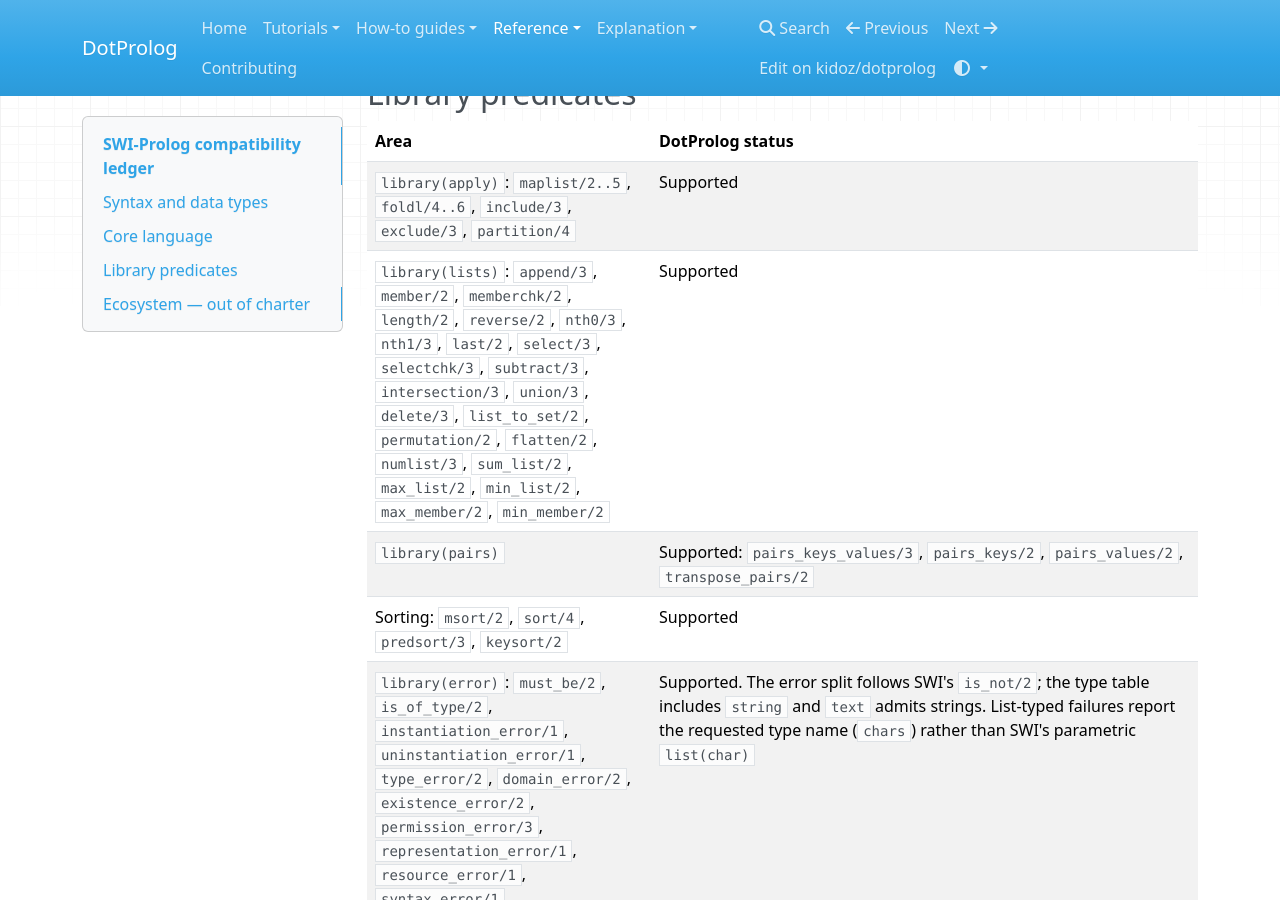
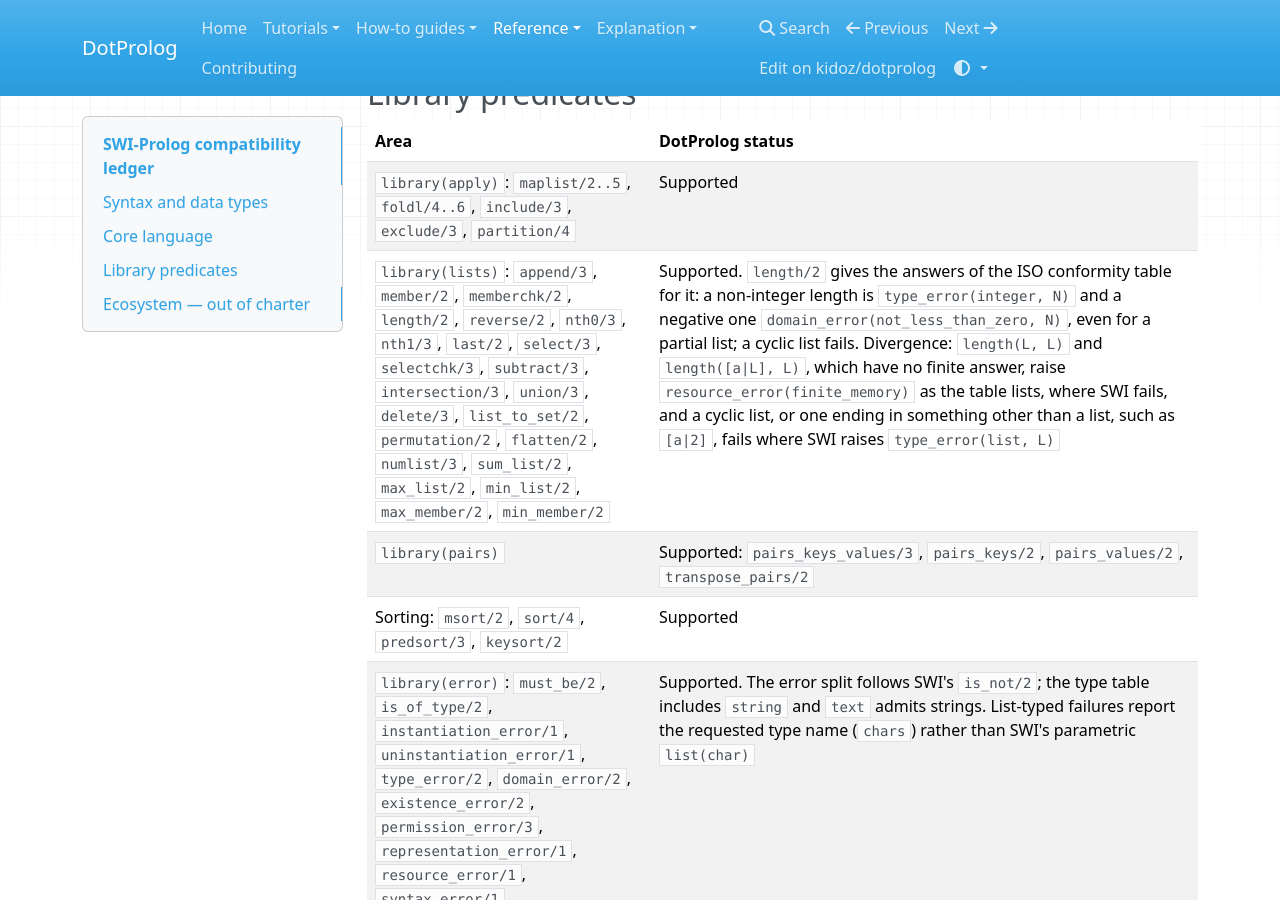
Before and after one commit to kidoz/dotprolog, an MkDocs documentation site: the page built from docs/reference/swi-compatibility.md, in a window 1280 px wide and 900 px high, scrolled down 3171 px. Built offline with MkDocs 1.6.1, drawn with Linux system fonts in a browser that asks for light colours; nearby versions of some CDN libraries.

Commit message:
Describe length/2 conformance and its SWI divergences in the ledger

```diff
--- a/docs/reference/swi-compatibility.md
+++ b/docs/reference/swi-compatibility.md
@@ -50,7 +50,7 @@ a corpus of ledger goals against SWI-Prolog itself and asserts the outputs agree
 | Area | DotProlog status |
 |---|---|
 | `library(apply)`: `maplist/2..5`, `foldl/4..6`, `include/3`, `exclude/3`, `partition/4` | Supported |
-| `library(lists)`: `append/3`, `member/2`, `memberchk/2`, `length/2`, `reverse/2`, `nth0/3`, `nth1/3`, `last/2`, `select/3`, `selectchk/3`, `subtract/3`, `intersection/3`, `union/3`, `delete/3`, `list_to_set/2`, `permutation/2`, `flatten/2`, `numlist/3`, `sum_list/2`, `max_list/2`, `min_list/2`, `max_member/2`, `min_member/2` | Supported |
+| `library(lists)`: `append/3`, `member/2`, `memberchk/2`, `length/2`, `reverse/2`, `nth0/3`, `nth1/3`, `last/2`, `select/3`, `selectchk/3`, `subtract/3`, `intersection/3`, `union/3`, `delete/3`, `list_to_set/2`, `permutation/2`, `flatten/2`, `numlist/3`, `sum_list/2`, `max_list/2`, `min_list/2`, `max_member/2`, `min_member/2` | Supported. `length/2` gives the answers of the ISO conformity table for it: a non-integer length is `type_error(integer, N)` and a negative one `domain_error(not_less_than_zero, N)`, even for a partial list; a cyclic list fails. Divergence: `length(L, L)` and `length([a|L], L)`, which have no finite answer, raise `resource_error(finite_memory)` as the table lists, where SWI fails, and a cyclic list, or one ending in something other than a list, such as `[a|2]`, fails where SWI raises `type_error(list, L)` |
 | `library(pairs)` | Supported: `pairs_keys_values/3`, `pairs_keys/2`, `pairs_values/2`, `transpose_pairs/2` |
 | Sorting: `msort/2`, `sort/4`, `predsort/3`, `keysort/2` | Supported |
 | `library(error)`: `must_be/2`, `is_of_type/2`, `instantiation_error/1`, `uninstantiation_error/1`, `type_error/2`, `domain_error/2`, `existence_error/2`, `permission_error/3`, `representation_error/1`, `resource_error/1`, `syntax_error/1` | Supported. The error split follows SWI's `is_not/2`; the type table includes `string` and `text` admits strings. List-typed failures report the requested type name (`chars`) rather than SWI's parametric `list(char)` |
```
